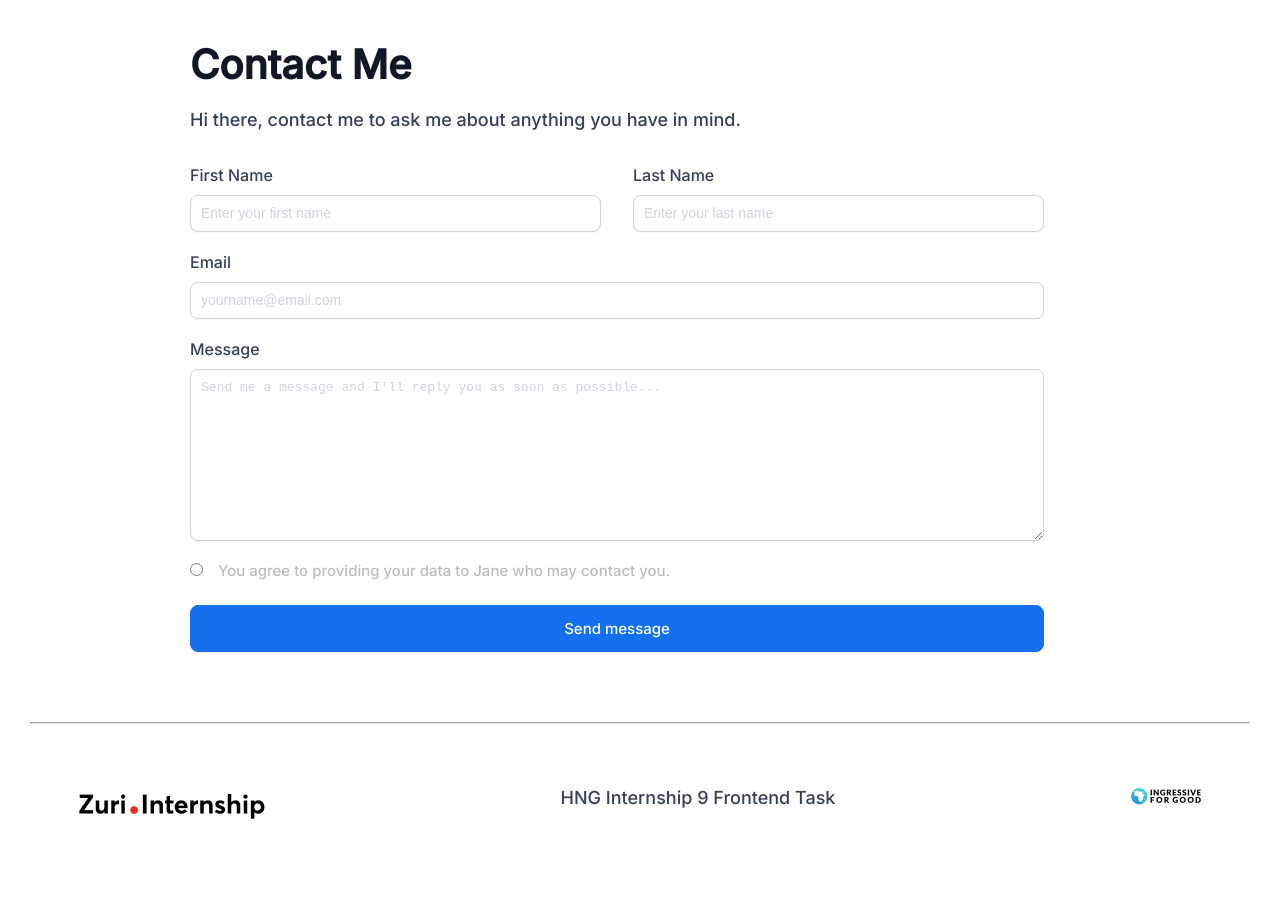
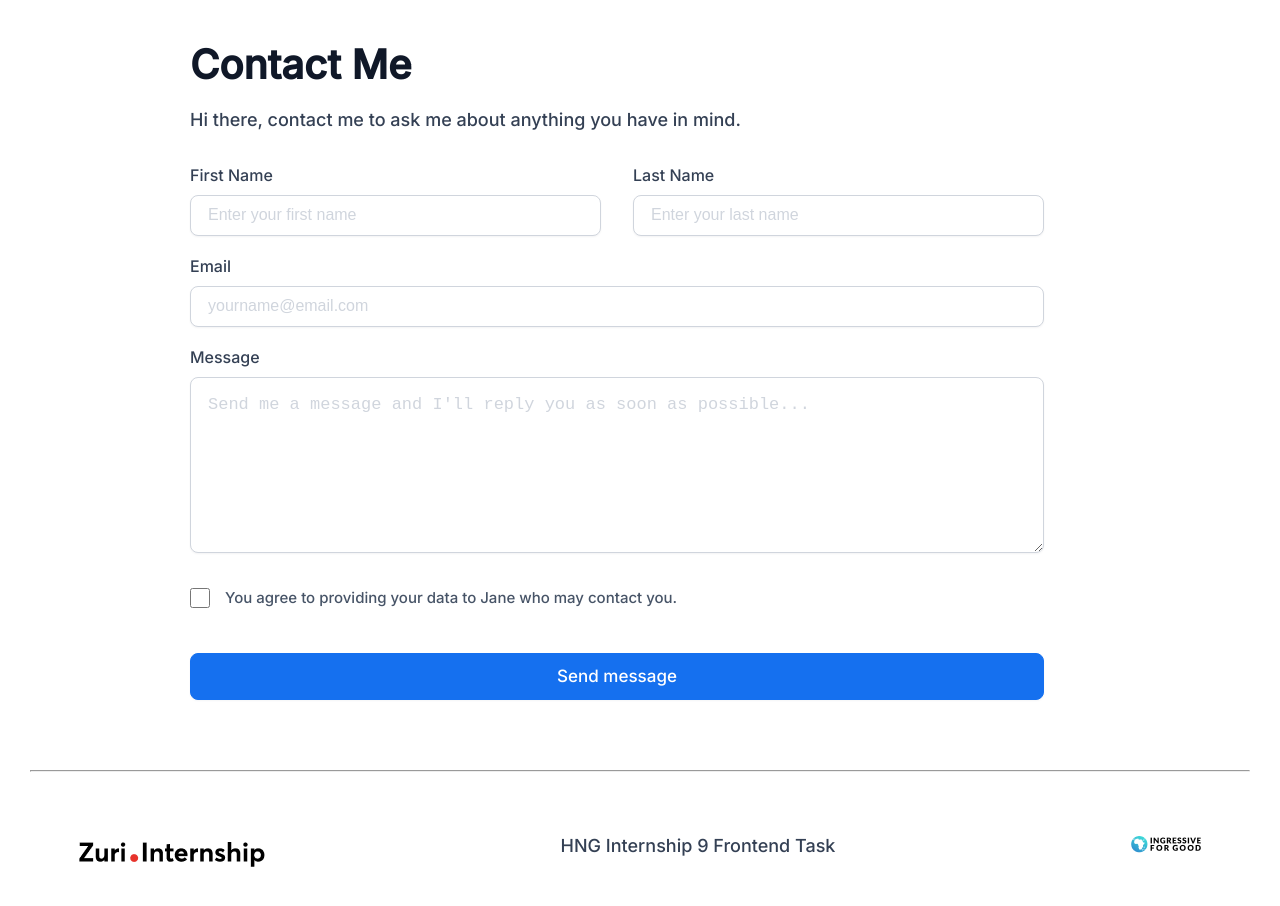
Before and after one commit to Nkwor-Jane/linktree, a React (Create React App) app: page /contact in a window 1280 px wide. Shown: the top 906 px of the page. Before the commit the page ends 868 px from the top, so only its background shows below. Built offline with nearby package versions, Linux system fonts and the light colour scheme.

Commit message:
style: Added attributes like focus, hover and active.

```diff
--- a/src/components/ContactMe.jsx
+++ b/src/components/ContactMe.jsx
@@ -6,7 +6,7 @@ import Zuri from "../images/zuri.png";
 import {useForm} from "react-hook-form";
 
 export default function ContactMe () {
-    const {register, handleSubmit} = useForm();
+    const {register, handleSubmit, formState: {errors}} = useForm();
     const onSubmit = res => console.log(res)
   return (
     <div className="">
@@ -20,27 +20,31 @@ export default function ContactMe () {
                     <div className="names">
                         <div className="minis">
                             <label htmlFor="first_name" className="labels">First Name</label>
-                            <input {...register("first_name")} type="text" id="first_name" placeholder="Enter your first name" className="inputs" />
+                            <input {...register("first_name", {required: true})} type="text" id="first_name" placeholder="Enter your first name" className="inputs" />
+                            {errors.first_name && <span>First name is required</span>}
                         </div>
 
                         <div className="minis mini_last_name">
                             <label htmlFor="last_name" className="labels">Last Name</label>
-                            <input {...register("last_name")} type="text" id="last_name" placeholder="Enter your last name"  className="inputs"/>
+                            <input {...register("last_name", {required: true})} type="text" id="last_name" placeholder="Enter your last name"  className="inputs"/>
+                            {errors.last_name && <span>Last name is required</span>}
                         </div>
                     </div>
 
                     <div className="minis">
                         <label htmlFor="email" className="labels">Email</label>
-                        <input {...register("email")} type="email" id="email" placeholder="yourname@email.com"  className="inputs"/>
+                        <input {...register("email", {required:true})} type="email" id="email" placeholder="yourname@email.com"  className="inputs"/>
+                        {errors.email && <span>Email address is required</span>}
                     </div >
 
                     <div className="minis">
                         <label htmlFor="meaasge" className="labels">Message</label>
-                        <textarea {...register("message")} name="message"  rows="10" cols="40" id="message" placeholder="Send me a message and I'll reply you as soon as possible..." className="inputs"/>
+                        <textarea {...register("message", {required:true})} name="message"  rows="10" cols="40" id="message" placeholder="Send me a message and I'll reply you as soon as possible..." className="inputs"/>
+                        {errors.message && <span>Please enter a message.</span>}
                     </div>
 
                     <div className="minis checkbox_section">
-                        <input {...register("agreement")} type="radio" name="agreement" id="agreement" />
+                        <input {...register("agreement")} type="checkbox" name="agreement" id="agreement" />
                         <label htmlFor="agreement">You agree to providing your data to Jane who may contact you.</label>
                     </div>
                     <div>
--- a/src/styles/ContactMe.css
+++ b/src/styles/ContactMe.css
@@ -25,7 +25,7 @@ form{
     color: #344054;
 }
 .inputs{
-    padding: 10px;
+    padding: 12px;
     border: 1px solid #D0D5DD;
     box-shadow: 0px 1px 2px rgba(16, 24, 40, 0.05);
     border-radius: 8px;
@@ -33,6 +33,9 @@ form{
     width: 100%;
     margin: 10px 0;
     outline: none;
+}
+.inputs:hover{
+    outline: 1px solid #84CAFF;
 }
 .names{
     display: flex;
@@ -43,16 +46,21 @@ form{
     margin-left:2rem;
 }
 input::placeholder{
-    font-size: 14px;
+    font-size: 16px;
+    color: #D0D5DD;
+    font-weight: 400;
+    padding: 5px;
+}
+textarea::placeholder{
+    font-size: 17px;
+    padding: 5px;
     color: #D0D5DD;
     font-weight: 400;
 }
-textarea::placeholder{
-    font-size: 13px;
-    color: #D0D5DD;
-    font-weight: 400;
+textarea:focus{
+    border: 1px solid #84CAFF;
+    box-shadow: 0px 1px 2px rgba(16, 24, 40, 0.05), 0px 0px 0px 4px #D1E9FF;
 }
-
 .minis{
     padding: 5px 0;
     width: 100%;
@@ -61,29 +69,47 @@ textarea::placeholder{
     font-size: 15px;
     color: #D0D5DD;
     font-weight: 400;
+    display: flex;
+    padding-top: 20px;
 }
 .checkbox_section label{
-    color: #babcc0 !important;
+    color: #475467 !important;
     font-size: 15px;
+
 }
-input[type="radio"]{
-   margin-right: 15px;
+input[type="checkbox"]{
+    margin-right: 15px;
+    width: 20px;
+    height: 20px;
+}
+input[type="checkbox"]:hover{
+    border: 1px solid #84CAFF;
+    box-shadow: 0px 0px 0px 3px #D1E9FF;
+    border-radius: 10px;
 }
 .contact_btn{
     background: #1570EF;
     border: 1px solid #1570ef;
-    box-shadow: 0px 1px 2px rgba(16, 24, 40, 0.05);
+    box-shadow: 0px 1px 2px rgba(42, 62, 104, 0.05);
     border-radius: 8px;
     padding: 15px 30px;
     width: 100%;
     color: #fff;
-    font-size: 15px;
-    margin: 20px 0 40px;
+    font-size: 17px;
+    margin: 40px 0 40px;
     text-align: center;
+    transition: background-color 0.7s;
+}
+.contact_btn:focus{
+    background: #1570EF;
+    border: 1px solid #1570EF;
+    box-shadow: 0px 1px 2px rgba(16, 24, 40, 0.05), 0px 0px 0px 4px #D1E9FF;
+    border-radius: 8px;
 }
 .contact_btn:hover{
-    box-shadow: 0px 2px 4px rgba(21,112,239, 0.6);
-    background-color: #317be4;
+    box-shadow: 0px 1px 2px rgba(16, 24, 40, 0.05);
+    background-color:  #B2DDFF;
+    border: 1px solid #B2DDFF;
 }
 .unique_footer{
     display: flex;
@@ -96,6 +122,11 @@ input[type="radio"]{
 .unique_footer p{
     padding: 0;
     font-family:Inter, "sans-serif";
+}
+span{
+    color:  #F83F23;
+    font-size: 14px;
+    padding: 5px 0;
 }
 @media screen and (max-width: 760px){
     .form_body{
```
